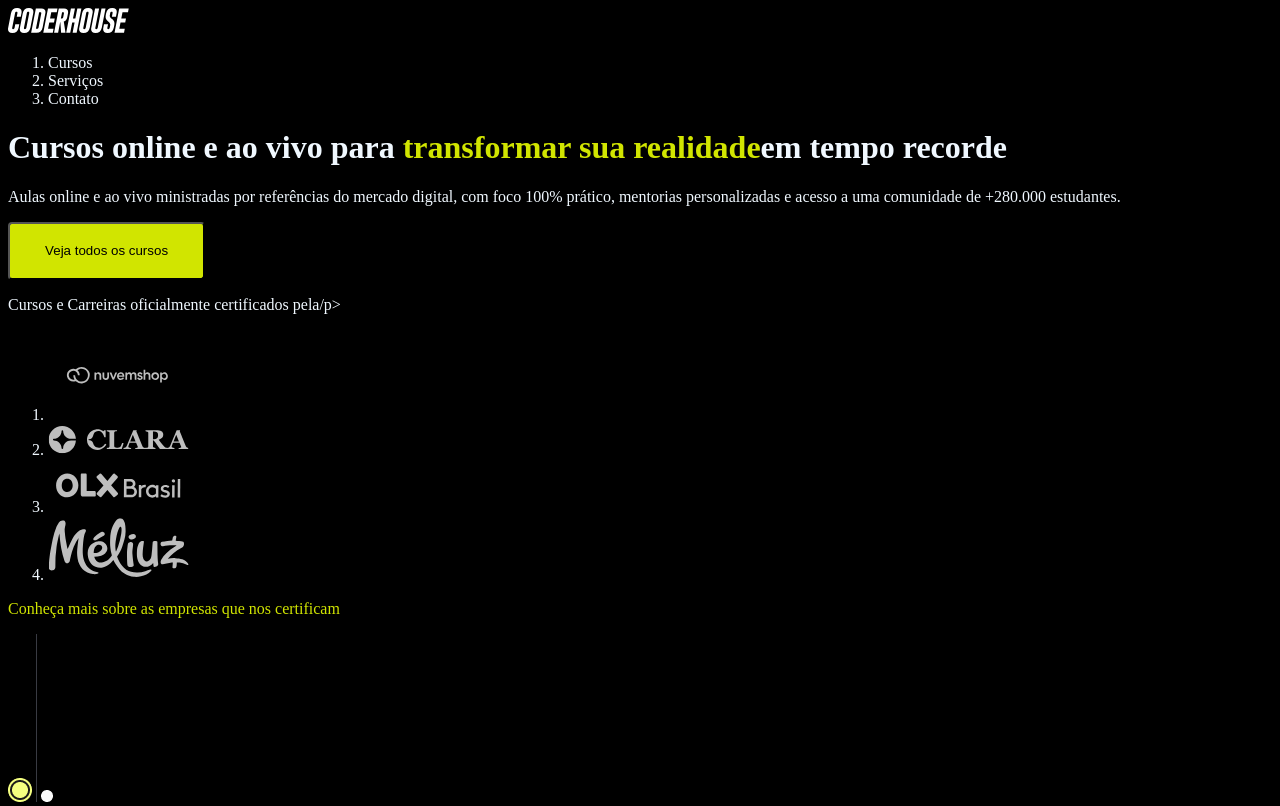
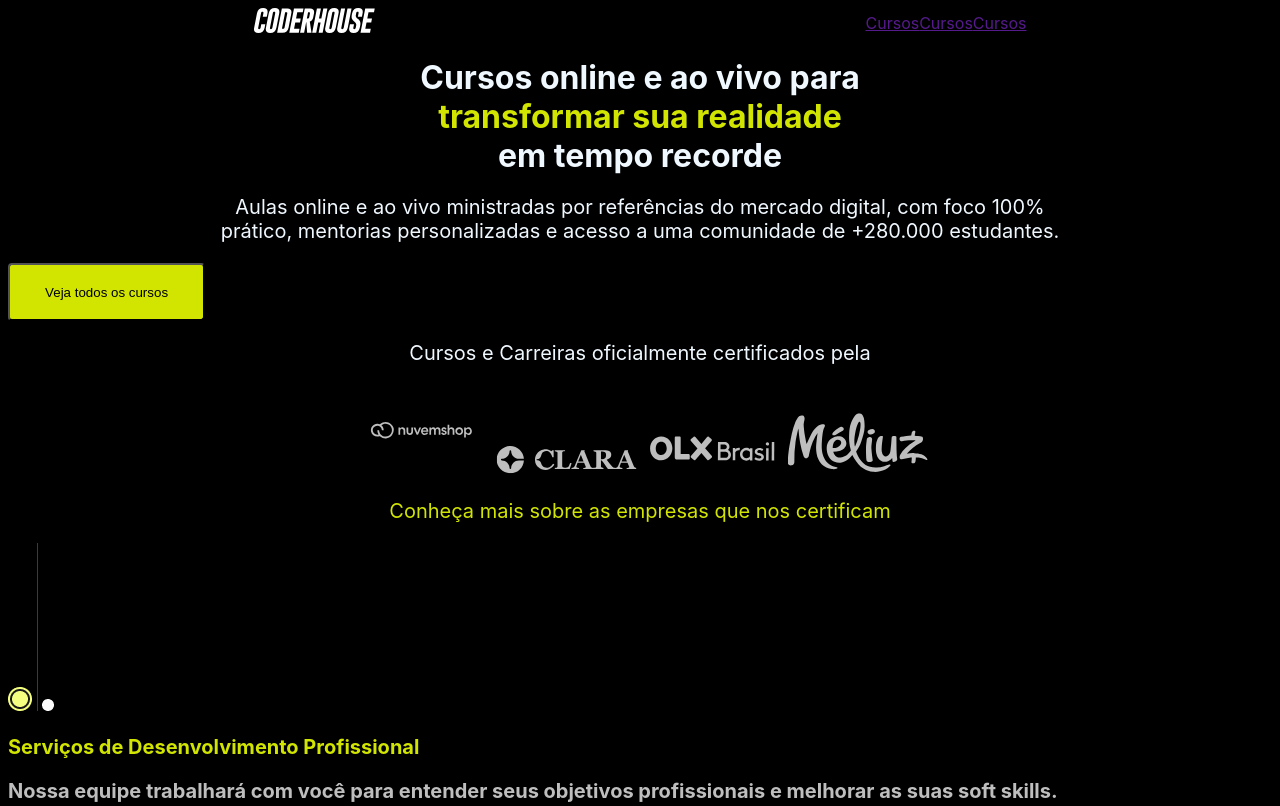
Before and after one commit to dev-bars/site_coderhouse, a plain HTML site: page index.html in a window 1280 px wide. Shown: the top 806 px of the page. Drawn offline with Linux system fonts and the light colour scheme.

Commit message:
Alterações html e css com dúvidas comentadas 2

```diff
--- a/index.html
+++ b/index.html
@@ -6,34 +6,38 @@
     <title>Projeto - Coderhouse</title>
     <link rel="stylesheet" href="style.css">
 </head>
+
 <body>
-    <section class="navbar">
-        <div><img src="imagens/logo-coderhouse.svg" alt="logo da coderhouse"></div>
+<header>
+    <section class="navbar"> <!--1 mudei de div para a, os links ficam juntos mesmo tendo a classe navbar com space around -->
         <div>
-            <nav>
-                <ol>
-                    <li>Cursos</li>
-                    <li>Serviços</li>
-                    <li>Contato</li>
-                </ol>
+            <img src="imagens/logo-coderhouse.svg" alt="logo da coderhouse">
+        </div>
+
+        <div>
+            <nav class="navbar">
+              <a href="">Cursos</a>
+              <a href="">Cursos</a>
+              <a href="">Cursos</a>
             </nav>
         </div>
     </section>
+</header>
 
     <main class="cursos">
         <div>
-            <h1>
-                Cursos online e ao vivo para <span class="cortextoverde">transformar sua realidade</span>em
+            <h1 class="textocentro">
+                Cursos online e ao vivo para <br><span class="cortextoverde">transformar sua realidade</span> <br>em
                 tempo recorde
             </h1>
         </div>
-        <div>
-            <p>Aulas online e ao vivo ministradas por referências do mercado digital, com foco
+        <div> <!--2 Não consegui colocar font Inter no css body-->
+            <p class="textocentro">Aulas online e ao vivo ministradas por referências do mercado digital, com foco
                 100% prático, mentorias personalizadas e acesso a uma comunidade de +280.000
                 estudantes.</p>
         </div>
-        <div>
-            <button type="button" class="botaoverde">Veja todos os cursos</button>
+        <div> <!--3criei o id #botaocenter mas não consigo alinhar botao ao centro-->
+            <button type="button" class="botaoverde" id="botaocenter">Veja todos os cursos</button>
         </div>
     </main>
 
@@ -57,26 +61,24 @@
     </section>
     -->
 
-    <section class="empresas">
+    <section class="empresas" >
         <div>
-            <p>Cursos e Carreiras oficialmente certificados pela/p>
+            <p class="textocentro">Cursos e Carreiras oficialmente certificados pela</p>
         </div>
-        <div>
-            <nav>
-                <ol>
-                    <li><img src="imagens/empresa-parceira1.svg" alt="logotipo da empresa parceira1"></li>
-                    <li><img src="imagens/empresa-parceira2.svg" alt="logotipo da empresa parceira2"></li>
-                    <li><img src="imagens/empresa-parceira3.svg" alt="logotipo da empresa parceira3"></li>
-                    <li><img src="imagens/empresa-parceira4.svg" alt="logotipo da empresa parceira4"></li>
-                </ol>
+        <div class="navbar"> <!--5mesmo problema 1, não está aplicando espaço around e itens estão desalinhados-->
+                    <span><img src="imagens/empresa-parceira1.svg" alt="logotipo da empresa parceira1"><//span>
+                    <span><img src="imagens/empresa-parceira2.svg" alt="logotipo da empresa parceira2"><//span>
+                    <span><img src="imagens/empresa-parceira3.svg" alt="logotipo da empresa parceira3"><//span>
+                    <span><img src="imagens/empresa-parceira4.svg" alt="logotipo da empresa parceira4"><//span>
+
             </nav>
         </div>
         <div>
-            <p class="cortextoverde"> Conheça mais sobre as empresas que nos certificam</p>
+            <p class="cortextoverde textocentro"> Conheça mais sobre as empresas que nos certificam</p>
         </div>
     </section>
 
-    <section>
+    <section class="servicos"> <!--Nesta aba de serviços não estou sabendo como colocar os elementos (imagens) ao lado esquerdo e o escrito ao lado direito dentro de uma caixa. No figma este section está na aba servico-1-->
         <div>
             <img src="imagens/div.roundedgreen.png" alt="icone verde">
             <img src="imagens/div.line.png" alt="linha">
--- a/style.css
+++ b/style.css
@@ -9,6 +9,7 @@
 body {
     background-color: black;
     color: aliceblue;
+    font-family: Inter;
     }
 
 
@@ -21,6 +22,17 @@ body {
     color: #BEBEBE;
 }
 
+p {
+    font-size: 20px;
+
+}
+
+
+.textocentro {
+    text-align: center;
+    margin: 20px 200px 20px 200px;
+}
+
 .botaoverde {
     background-color: #D1E500;
     color: black ;
@@ -30,5 +42,20 @@ body {
 }
 
 .empresas {
-    text-decoration: none;
+    list-style: none;
 }
+
+.lista {
+    list-style: none;
+}
+
+.navbar {
+    display: flex;
+    flex-direction: row;
+    justify-content: space-around;
+    align-items: center;
+}
+
+#botaocenter {
+       align-items: center;
+}
```
Also changed, not shown: cursos.html (added).
